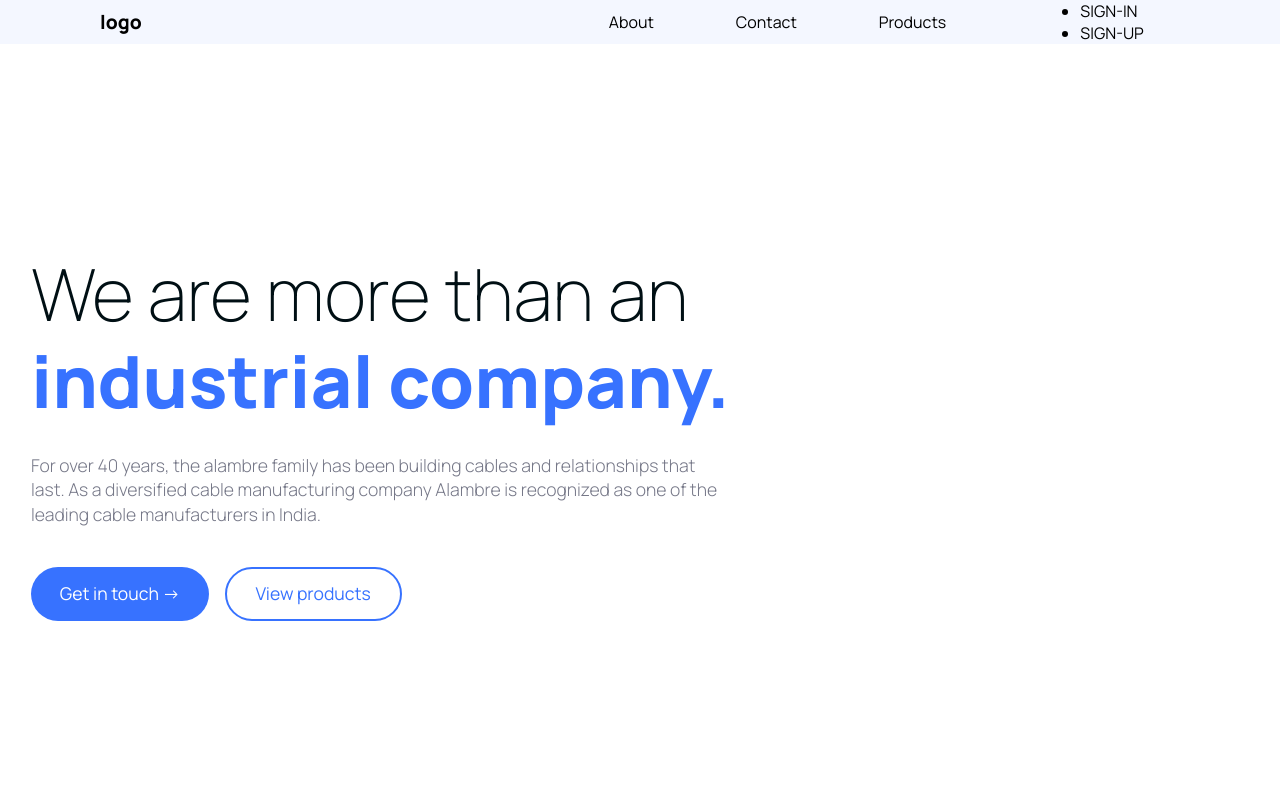
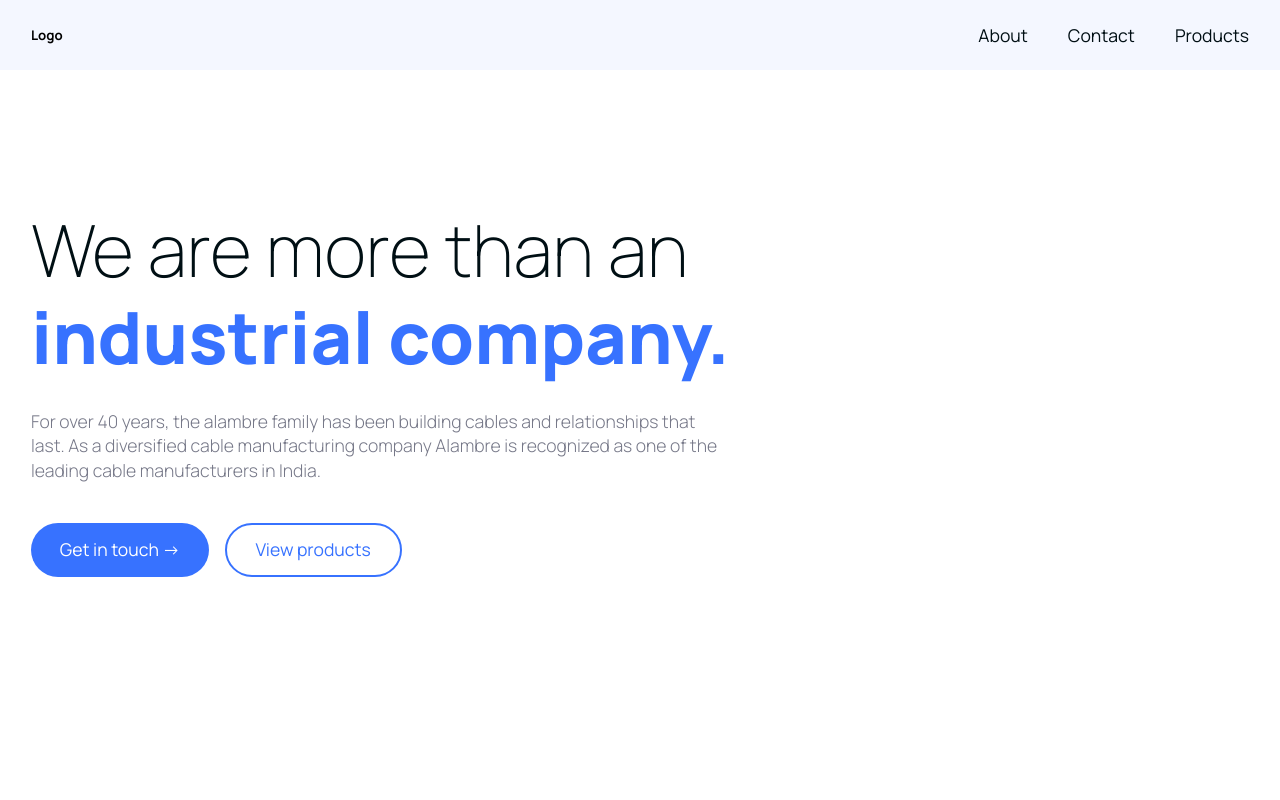
Before and after one commit to shubhamrangaa/alambre-cables-website, a Next.js app: page / in a window 1280 px wide. Shown: the top 800 px of the page. Built offline with nearby package versions, Linux system fonts and the light colour scheme.

Commit message:
added Nav and Layout

```diff
--- /dev/null
+++ b/components/CustomNavBar.js
@@ -0,0 +1,31 @@
+import styles from "@styles/customNavbar.module.scss";
+import NavbarDrawer from "./NavbarDrawer";
+import { navLinks } from "../data/navLinks";
+
+const CustomNavBar = () => {
+  return (
+    <>
+      <div className={styles.navContainer}>
+        <div className={styles.navWrapper}>
+          <div className={styles.leftNavItems}>
+            <h5>Logo</h5>
+          </div>
+          <div className={styles.rightNavItems}>
+            {navLinks.map((link, index) => {
+              return (
+                <a key={index} href={link.link}>
+                  {link.name}
+                </a>
+              );
+            })}
+          </div>
+          <div className={styles.drawer}>
+            <NavbarDrawer />
+          </div>
+        </div>
+      </div>
+    </>
+  );
+};
+
+export default CustomNavBar;
--- /dev/null
+++ b/components/Layout.js
@@ -0,0 +1,14 @@
+const { default: CustomNavBar } = require("./CustomNavBar");
+const { default: Footer } = require("./footer");
+
+const Layout = ({ children }) => {
+  return (
+    <>
+      <CustomNavBar />
+      <main>{children}</main>
+      <Footer />{" "}
+    </>
+  );
+};
+
+export default Layout;
--- /dev/null
+++ b/components/NavbarDrawer.js
@@ -0,0 +1,47 @@
+import styles from "@styles/NavbarDrawer.module.scss";
+import { useState } from "react";
+import { navLinks } from "../data/navLinks";
+
+const NavbarDrawer = () => {
+  const [isOpen, setIsOpen] = useState(false);
+
+  const toggleDrawer = () => {
+    setIsOpen(!isOpen);
+  };
+
+  return (
+    <>
+      <button className={styles.hamburger} onClick={toggleDrawer}>
+        <img src="/assets/icons/hamburger.svg"></img>
+      </button>
+      <div
+        className={
+          isOpen
+            ? `${styles.drawerContainer} ${styles.drawerActive}`
+            : `${styles.drawerContainer} ${styles.drawerInactive}`
+        }
+      >
+        <div className={styles.topBar}>
+          <div>logo</div>
+          <button
+            onClick={toggleDrawer}
+            style={!isOpen ? { display: "none" } : {}}
+          >
+            <img src="/assets/icons/close.svg"></img>
+          </button>
+        </div>
+        <div className={styles.linksContainer}>
+          {navLinks.map((link, index) => {
+            return (
+              <a key={index} href={link.link}>
+                {link.name}
+              </a>
+            );
+          })}
+        </div>
+      </div>
+    </>
+  );
+};
+
+export default NavbarDrawer;
--- /dev/null
+++ b/data/navLinks.json
@@ -0,0 +1,16 @@
+{
+  "navLinks": [
+    {
+      "name": "About",
+      "link": "/about"
+    },
+    {
+      "name": "Contact",
+      "link": "/contact"
+    },
+    {
+      "name": "Products",
+      "link": "/products"
+    }
+  ]
+}
--- a/pages/_app.js
+++ b/pages/_app.js
@@ -1,7 +1,12 @@
-import '../styles/globals.css'
+import Layout from "@components/Layout";
+import "../styles/globals.css";
 
 function MyApp({ Component, pageProps }) {
-  return <Component {...pageProps} />
+  return (
+    <Layout>
+      <Component {...pageProps} />
+    </Layout>
+  );
 }
 
-export default MyApp
+export default MyApp;
--- a/pages/index.js
+++ b/pages/index.js
@@ -2,9 +2,7 @@
 import CTABar from "components/CTABar";
 import HeroSection from "components/HeroSection";
 import AboutSection from "@components/AboutSection";
-import Footer from "@components/footer";
 import ProductSection from "@components/ProductSection";
-import NavBar from "@components/NavBar";
 
 export default function Home() {
   return (
@@ -14,12 +12,10 @@
         <meta name="description" content="Generated by create next app" />
         <link rel="icon" href="/favicon.ico" />
       </Head>
-      <NavBar />
       <HeroSection />
       <ProductSection />
       <AboutSection />
       <CTABar />
-      <Footer />
     </div>
   );
 }
--- a/pages/products/[product].js
+++ b/pages/products/[product].js
@@ -1,4 +1,3 @@
-import Footer from "@components/footer";
 import SingleProductSection from "@components/SingleProductSection";
 import { useRouter } from "next/router";
 import { useEffect, useState } from "react";
@@ -30,7 +29,6 @@
         productDescription={currentProduct.description}
         imageAddress={currentProduct.imageAddress}
       />
-      <Footer />
     </div>
   ) : (
     <div>nothing found</div>
--- a/pages/products/index.js
+++ b/pages/products/index.js
@@ -1,4 +1,3 @@
-import Footer from "@components/footer";
 import SingleProductSection from "@components/SingleProductSection";
 
 import { products } from "../../data/products.json";
@@ -16,8 +15,6 @@
           />
         );
       })}
-
-      <Footer />
     </div>
   );
 }
--- /dev/null
+++ b/styles/NavbarDrawer.module.scss
@@ -0,0 +1,76 @@
+@import "@styles/variables.module.scss";
+
+.hamburger {
+  width: 50px;
+  outline: none;
+  border: none;
+  background-color: transparent;
+  cursor: Pointer;
+}
+
+.drawerContainer {
+  // transition: 0.3s ease-in;
+  // right: -100%;
+  position: absolute;
+  transition: all 0.3s ease;
+
+  a {
+    color: $primary-light;
+    display: none;
+  }
+
+  @media only screen and (min-width: 700px) {
+    display: none;
+    width: 0px;
+  }
+}
+
+.drawerContainer.drawerInactive {
+  top: 0;
+  right: -100%;
+  transition: all 0.3s ease;
+}
+
+.drawerContainer.drawerActive {
+  display: flex;
+  flex-direction: column;
+  align-items: flex-end;
+
+  z-index: 1000;
+  color: $primary-light;
+  height: 100vh;
+  background-color: $primary-dark;
+  width: 100%;
+  top: 0px;
+  right: 0;
+  transition: all 0.4s ease;
+  padding: 1rem;
+
+  .topBar {
+    width: 100%;
+    display: flex;
+    justify-content: space-between;
+  }
+
+  .linksContainer {
+    display: flex;
+    flex-direction: column;
+    justify-content: center;
+    align-items: flex-end;
+    height: 60%;
+  }
+
+  a {
+    font-size: 2.5rem;
+    font-weight: 600;
+    display: flex;
+  }
+
+  button {
+    outline: none;
+    border: none;
+    background-color: transparent;
+    cursor: Pointer;
+    color: white;
+  }
+}
--- /dev/null
+++ b/styles/customNavbar.module.scss
@@ -0,0 +1,41 @@
+@import "@styles/variables.module.scss";
+
+.navContainer {
+  width: 100%;
+  position: fixed;
+  height: 70px;
+  background-color: $secondary-light;
+
+  .navWrapper {
+    display: flex;
+    justify-content: space-between;
+    align-items: center;
+    height: 100%;
+    padding: 1rem 1rem;
+    max-width: 1250px;
+    margin: 0 auto;
+
+    .rightNavItems {
+      display: flex;
+      justify-content: space-around;
+      align-items: center;
+      gap: 2.5rem;
+      @media only screen and (max-width: 700px) {
+        display: none;
+      }
+
+      a {
+        color: $primary-dark;
+        font-size: 1.1rem;
+        font-weight: 400;
+      }
+    }
+
+    .drawer {
+      display: block;
+      @media only screen and (min-width: 700px) {
+        display: none;
+      }
+    }
+  }
+}
--- a/styles/header.module.scss
+++ b/styles/header.module.scss
@@ -4,7 +4,9 @@
 .header {
   display: flex;
   background: $secondary-light;
-  justify-content: space-evenly;
+  justify-content: space-between;
+  max-width: 1250px;
+  margin: 0 auto;
   align-items: center;
 }
 .logo-nav {
```
Also changed, not shown: public/assets/icons/close.svg (added), public/assets/icons/hamburger.svg (added).
